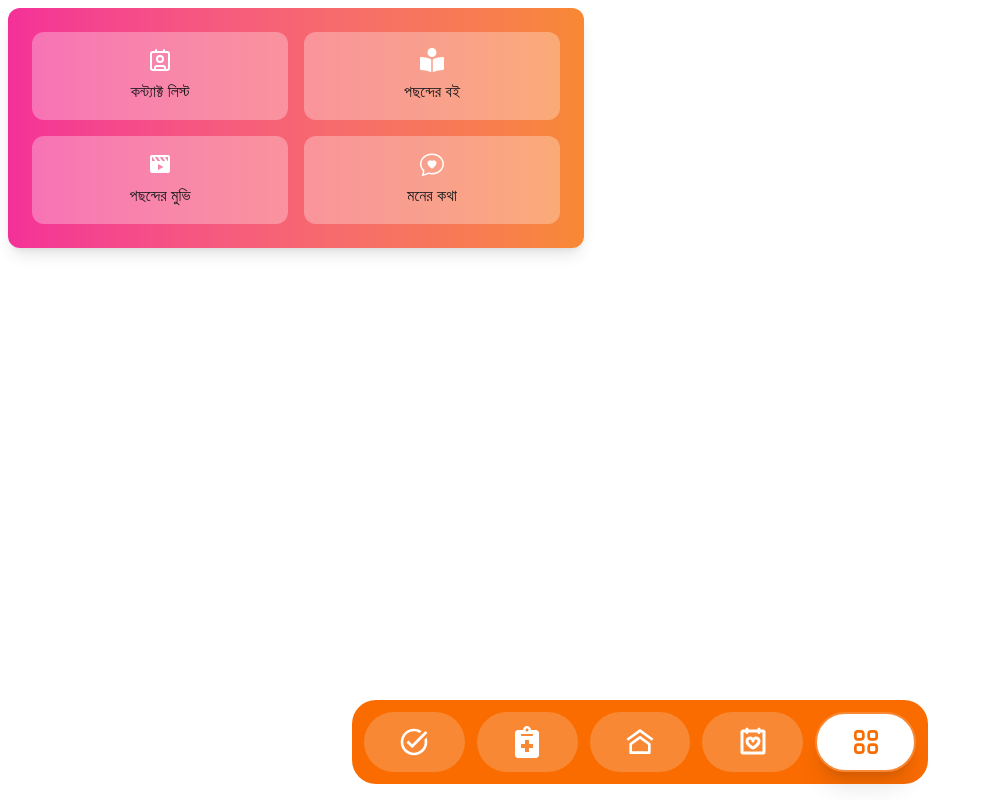
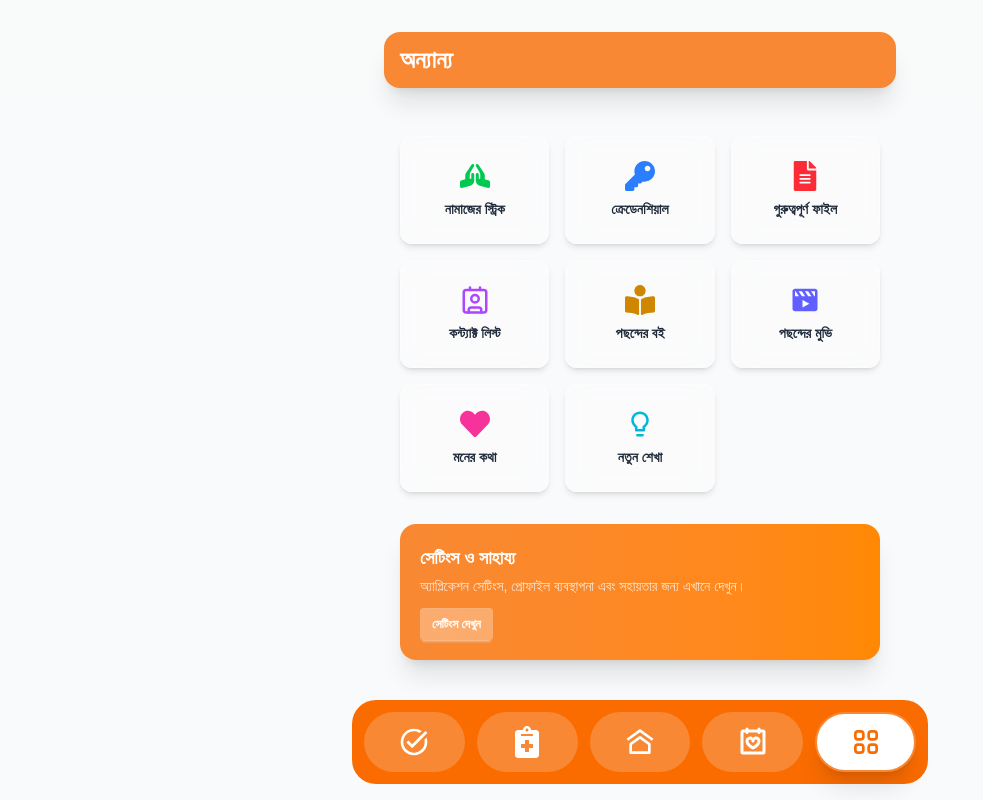
Before and after one commit to jahidul2004/sumo, a React (Vite) app: page /more in a window 1280 px wide. Shown: the whole page, without its empty margins (0-983 px from the left). Built offline with nearby package versions, Linux system fonts and the light colour scheme; a web font is replaced by a local one.

Commit message:
More page, Home page, Important Date page updated.

```diff
--- a/src/pages/home/Home.jsx
+++ b/src/pages/home/Home.jsx
@@ -6,18 +6,22 @@ import {
     FaMoneyBillWave,
     FaCalendarAlt,
     FaCheckCircle,
+    FaBookOpen,
 } from "react-icons/fa";
 import {
     MdOutlineNoteAlt,
     MdAttachMoney,
     MdOutlineEventNote,
     MdHistory,
+    MdCheckCircle,
+    MdToday,
 } from "react-icons/md";
 import { IoIosTimer } from "react-icons/io";
+import { LuMessageCircleHeart } from "react-icons/lu";
+import { RiMusicAiFill } from "react-icons/ri";
 
-// --- কনস্ট্যান্টস ---
 const PRIMARY_COLOR = "#f88833";
-const PRIMARY_GRADIENT = "from-[#f88833] to-orange-400"; // গ্রেডিয়েন্ট সুন্দর করার জন্য
+const PRIMARY_GRADIENT = "from-[#f88833] to-orange-400";
 const TEXT_PRIMARY_COLOR_CLASS = "text-[#f88833]";
 
 // Glass Card Component
@@ -32,7 +36,6 @@ const GlassCard = ({ children, className = "" }) => (
     </div>
 );
 
-// --- ডেমো ডেটা এবং ফাংশনস ---
 const dailyMessages = [
     {
         id: 1,
@@ -87,7 +90,7 @@ const dailyMessages = [
 const demoData = {
     user: {
         name: "জিহাদ",
-        greeting: "শুভ সন্ধ্যা", // ডায়নামিকভাবে পরিবর্তনশীল
+        greeting: "শুভ সন্ধ্যা",
     },
     todaySummary: {
         pendingTasks: 3,
@@ -95,32 +98,6 @@ const demoData = {
         totalExpenses: 1250,
         upcomingEvents: 2,
     },
-    quickActions: [
-        {
-            title: "নতুন টাস্ক",
-            icon: FaTasks,
-            to: "/tasks",
-            color: "text-blue-500",
-        },
-        {
-            title: "খরচ যোগ",
-            icon: FaMoneyBillWave,
-            to: "/expenses",
-            color: "text-green-500",
-        },
-        {
-            title: "ডায়েরি লিখুন",
-            icon: MdOutlineNoteAlt,
-            to: "/diary",
-            color: "text-purple-500",
-        },
-        {
-            title: "গুরুত্বপূর্ণ তারিখ",
-            icon: FaCalendarAlt,
-            to: "/dates",
-            color: "text-red-500",
-        },
-    ],
     recentActivities: [
         {
             type: "task",
@@ -151,18 +128,14 @@ const demoData = {
     ],
 };
 
-// --- হোম কম্পোনেন্ট ---
 const Home = () => {
-    // দৈনিক মেসেজ স্টেট ম্যানেজমেন্ট
     const [randomMessage, setRandomMessage] = useState({});
 
-    // useEffect: কম্পোনেন্ট মাউন্ট হওয়ার সময় একবার র্যান্ডম মেসেজ সেট করবে
     useEffect(() => {
         const randomIndex = Math.floor(Math.random() * dailyMessages.length);
         setRandomMessage(dailyMessages[randomIndex]);
     }, []);
 
-    // নিশ্চিত করার জন্য যে মেসেজটি লোড হয়েছে
     const isMessageLoaded = useMemo(
         () => Object.keys(randomMessage).length > 0,
         [randomMessage]
@@ -191,9 +164,6 @@ const Home = () => {
                         {/* Daily Motivational Message */}
                         {isMessageLoaded && (
                             <GlassCard className="max-w-xl text-center p-6">
-                                <IoIosTimer
-                                    className={`text-4xl mx-auto mb-2 ${TEXT_PRIMARY_COLOR_CLASS}`}
-                                />
                                 <p
                                     className={`text-lg font-bold ${TEXT_PRIMARY_COLOR_CLASS} mb-2`}
                                 >
@@ -212,38 +182,66 @@ const Home = () => {
             {/* 2. Quick Actions */}
             <div className="px-4 mt-8">
                 <h2
-                    className={`text-xl font-bold text-gray-800 mb-3 ${TEXT_PRIMARY_COLOR_CLASS}`}
+                    className={`flex items-center gap-2 text-xl font-bold text-gray-800 mb-3 ${TEXT_PRIMARY_COLOR_CLASS}`}
                 >
+                    <MdCheckCircle className="text-[24px] text-[#f88833]" />{" "}
                     কুইক অ্যাকশন
                 </h2>
                 <div className="grid grid-cols-2 sm:grid-cols-4 gap-4">
-                    {demoData.quickActions.map((action, index) => (
-                        <Link to={action.to} key={index}>
-                            <GlassCard className="flex flex-col items-center justify-center text-center p-4 hover:scale-[1.03]">
-                                <action.icon
-                                    className={`text-3xl mb-2 ${action.color}`}
-                                />
-                                <p className="text-sm font-semibold text-gray-700">
-                                    {action.title}
-                                </p>
-                            </GlassCard>
-                        </Link>
-                    ))}
+                    <Link to={"/"}>
+                        <GlassCard className="flex flex-col items-center justify-center text-center p-4 hover:scale-[1.03]">
+                            <FaTasks className="text-[#f88833]" size={30} />
+                            <p className="mt-2 text-sm font-semibold text-gray-700">
+                                সুমুর কাজের তালিকা
+                            </p>
+                        </GlassCard>
+                    </Link>
+                    <Link to={"/"}>
+                        <GlassCard className="flex flex-col items-center justify-center text-center p-4 hover:scale-[1.03]">
+                            <FaBookOpen className="text-[#f88833]" size={30} />
+                            <p className="mt-2 text-sm font-semibold text-gray-700">
+                                ডায়েরি লিখুন
+                            </p>
+                        </GlassCard>
+                    </Link>
+                    <Link to={"/"}>
+                        <GlassCard className="flex flex-col items-center justify-center text-center p-4 hover:scale-[1.03]">
+                            <LuMessageCircleHeart
+                                className="text-[#f88833]"
+                                size={30}
+                            />
+                            <p className="mt-2 text-sm font-semibold text-gray-700">
+                                মনের কথা
+                            </p>
+                        </GlassCard>
+                    </Link>
+                    <Link to={"/"}>
+                        <GlassCard className="flex flex-col items-center justify-center text-center p-4 hover:scale-[1.03]">
+                            <RiMusicAiFill
+                                className="text-[#f88833]"
+                                size={30}
+                            />
+                            <p className="mt-2 text-sm font-semibold text-gray-700">
+                                গানের প্লে-লিস্ট
+                            </p>
+                        </GlassCard>
+                    </Link>
                 </div>
             </div>
 
             {/* 3. Today's Overview (Summary) */}
             <div className="px-4 mt-8">
                 <h2
-                    className={`text-xl font-bold text-gray-800 mb-3 ${TEXT_PRIMARY_COLOR_CLASS}`}
+                    className={`flex items-center gap-2 text-xl font-bold text-gray-800 mb-3 ${TEXT_PRIMARY_COLOR_CLASS}`}
                 >
-                    আজকের সারাংশ
+                    <MdToday className="text-[24px] text-[#f88833]" /> আজকের
+                    সারাংশ
                 </h2>
                 <div className="grid grid-cols-2 gap-4">
                     {/* পেন্ডিং টাস্ক */}
                     <GlassCard className="bg-red-500/10 border-red-500/30">
-                        <div className="text-red-600 text-sm opacity-90">
-                            পেন্ডিং টাস্ক
+                        <div className="text-red-600 text-sm opacity-90 mb-2">
+                            সুমুর বাকি কাজ
                         </div>
                         <div className="text-gray-800 text-3xl font-bold">
                             {demoData.todaySummary.pendingTasks}
@@ -252,7 +250,7 @@ const Home = () => {
                     {/* সম্পন্ন টাস্ক */}
                     <GlassCard className="bg-green-500/10 border-green-500/30">
                         <div className="text-green-600 text-sm opacity-90">
-                            সম্পন্ন টাস্ক
+                            আজকে সম্পন্ন করেছেন
                         </div>
                         <div className="text-gray-800 text-3xl font-bold">
                             {demoData.todaySummary.completedTasks}
@@ -261,10 +259,10 @@ const Home = () => {
                     {/* মোট খরচ */}
                     <GlassCard className="bg-yellow-500/10 border-yellow-500/30">
                         <div className="text-yellow-600 text-sm opacity-90">
-                            মোট খরচ
+                            আজকের ডায়েরি
                         </div>
                         <div className="text-gray-800 text-3xl font-bold">
-                            {demoData.todaySummary.totalExpenses}৳
+                            {demoData.todaySummary.totalExpenses}
                         </div>
                     </GlassCard>
                     {/* আসন্ন ঘটনা */}
@@ -284,7 +282,8 @@ const Home = () => {
                 <h2
                     className={`text-xl font-bold text-gray-800 mb-3 ${TEXT_PRIMARY_COLOR_CLASS} flex items-center gap-2`}
                 >
-                    <MdHistory /> সাম্প্রতিক কার্যকলাপ
+                    <MdHistory className="text-[24px] text-[#f88833]" />{" "}
+                    সাম্প্রতিক কার্যকলাপ
                 </h2>
                 <div className="space-y-3">
                     {demoData.recentActivities.map((activity, index) => (
--- a/src/pages/more/More.jsx
+++ b/src/pages/more/More.jsx
@@ -1,27 +1,134 @@
 import React from "react";
 import { BiSolidMoviePlay } from "react-icons/bi";
-import { BsChatHeart } from "react-icons/bs";
-import { FaBookReader } from "react-icons/fa";
+import {
+    FaBookReader,
+    FaHeart,
+    FaKey,
+    FaPrayingHands,
+    FaFileAlt,
+} from "react-icons/fa";
 import { LuContact } from "react-icons/lu";
+import { MdOutlineLightbulb } from "react-icons/md";
+import { Link } from "react-router-dom";
 
+// --- কনস্ট্যান্টস ---
+const PRIMARY_COLOR = "#f88833";
+const PRIMARY_GRADIENT = "from-[#f88833] to-orange-400"; // গ্রেডিয়েন্ট সুন্দর করার জন্য
+
+// Glass Card Component
+const GlassCard = ({ children, className = "" }) => (
+    <div
+        className={`
+        bg-white/30 backdrop-blur-md rounded-xl p-4 shadow-md border border-white/50 transition-all duration-300
+        ${className}
+    `}
+    >
+        {children}
+    </div>
+);
+
+// মেনু ডেটা
+const moreMenuItems = [
+    {
+        title: "নামাজের স্ট্রিক",
+        icon: FaPrayingHands,
+        to: "/salah-streak",
+        color: "text-green-500",
+    },
+    {
+        title: "ক্রেডেনশিয়াল",
+        icon: FaKey,
+        to: "/credentials",
+        color: "text-blue-500",
+    },
+    {
+        title: "গুরুত্বপূর্ণ ফাইল",
+        icon: FaFileAlt,
+        to: "/files",
+        color: "text-red-500",
+    },
+    {
+        title: "কন্ট্যাক্ট লিস্ট",
+        icon: LuContact,
+        to: "/contacts",
+        color: "text-purple-500",
+    },
+    {
+        title: "পছন্দের বই",
+        icon: FaBookReader,
+        to: "/favorite-books",
+        color: "text-yellow-600",
+    },
+    {
+        title: "পছন্দের মুভি",
+        icon: BiSolidMoviePlay,
+        to: "/favorite-movies",
+        color: "text-indigo-500",
+    },
+    {
+        title: "মনের কথা",
+        icon: FaHeart,
+        to: "/personal-thoughts",
+        color: "text-pink-500",
+    },
+    {
+        title: "নতুন শেখা",
+        icon: MdOutlineLightbulb,
+        to: "/new-learnings",
+        color: "text-cyan-500",
+    },
+];
+
+// --- মূল More কম্পোনেন্ট ---
 const More = () => {
     return (
-        <div className="bg-gradient-to-l from-[#f88833] to-secondary rounded-xl shadow-lg p-6 max-w-xl text-center m-2 grid grid-cols-2 gap-4">
-            <div className="bg-base-100/30 p-4 rounded-xl flex flex-col items-center justify-center">
-                <LuContact className="text-white text-[24px]" />
-                <p className="mt-2">কন্ট্যাক্ট লিস্ট</p>
+        <div className="min-h-screen bg-gray-50 pb-20">
+            {/* 1. Header Section (Sticky) */}
+            <div className="p-4 pt-8 sticky top-0 bg-gray-50/80 backdrop-blur-sm z-30">
+                <div
+                    style={{ backgroundColor: PRIMARY_COLOR }}
+                    className="rounded-2xl shadow-xl py-3 px-4 max-w-lg mx-auto flex justify-between items-center"
+                >
+                    <h1 className="text-white text-2xl font-bold">অন্যান্য</h1>
+                </div>
             </div>
-            <div className="bg-base-100/30 p-4 rounded-xl flex flex-col items-center justify-center">
-                <FaBookReader className="text-white text-[24px]" />
-                <p className="mt-2">পছন্দের বই</p>
+
+            {/* 2. Menu Grid */}
+            <div className={`p-4 max-w-lg mx-auto mt-4`}>
+                <div className="grid grid-cols-2 sm:grid-cols-3 gap-4">
+                    {moreMenuItems.map((item, index) => (
+                        <Link to={item.to} key={index}>
+                            <GlassCard className="h-full flex flex-col items-center justify-center p-6 text-center hover:shadow-xl hover:scale-[1.03] active:scale-[0.98] cursor-pointer">
+                                <item.icon
+                                    className={`text-3xl mb-2 ${item.color}`}
+                                />
+                                <p className="text-sm font-semibold text-gray-800">
+                                    {item.title}
+                                </p>
+                            </GlassCard>
+                        </Link>
+                    ))}
+                </div>
             </div>
-            <div className="bg-base-100/30 p-4 rounded-xl flex flex-col items-center justify-center">
-                <BiSolidMoviePlay className="text-white text-[24px]" />
-                <p className="mt-2">পছন্দের মুভি</p>
-            </div>
-            <div className="bg-base-100/30 p-4 rounded-xl flex flex-col items-center justify-center">
-                <BsChatHeart className="text-white text-[24px]" />
-                <p className="mt-2">মনের কথা</p>
+
+            <div className="p-4 max-w-lg mx-auto">
+                <div
+                    className={`bg-gradient-to-r ${PRIMARY_GRADIENT} rounded-2xl shadow-xl p-5`}
+                >
+                    <div className="text-white">
+                        <h3 className="text-lg font-bold">সেটিংস ও সাহায্য</h3>
+                        <p className="text-sm opacity-80 mt-1">
+                            অ্যাপ্লিকেশন সেটিংস, প্রোফাইল ব্যবস্থাপনা এবং
+                            সহায়তার জন্য এখানে দেখুন।
+                        </p>
+                        <Link
+                            to="/settings"
+                            className="btn btn-sm bg-white/30 text-white border-0 hover:bg-white/50 mt-3"
+                        >
+                            সেটিংস দেখুন
+                        </Link>
+                    </div>
+                </div>
             </div>
         </div>
     );
```
Also changed, not shown: src/pages/importantDates/ImportantDates.jsx (+6 -24 lines).
